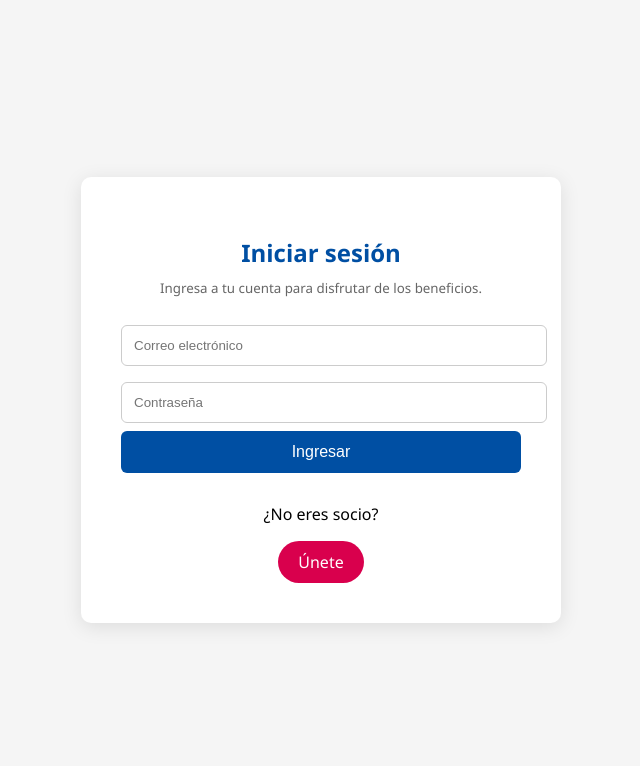
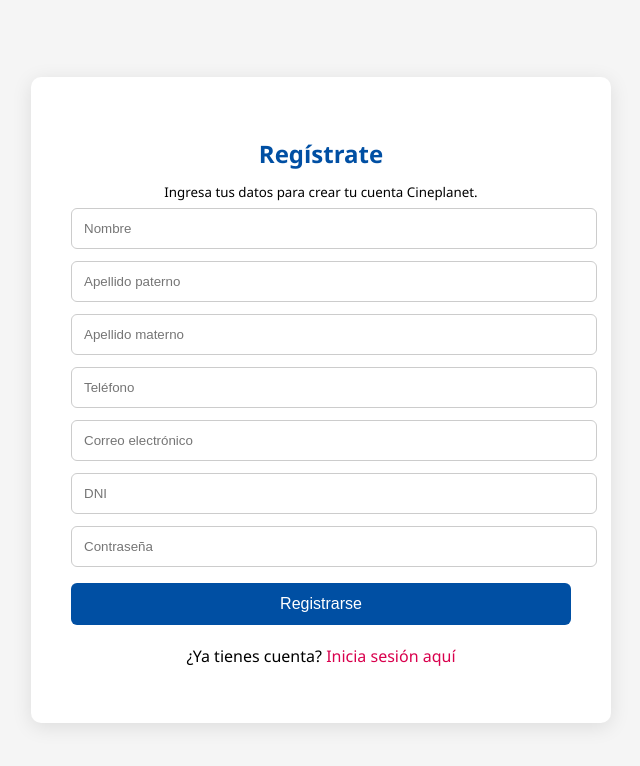
Before and after one commit to maplecongit/Cineplanet, a PHP site: page /mvc/registro.php in a window 1280 px wide. Shown: the top 766 px of the page, without its empty margins (319-959 px from the left). Run offline with PHP 8.4, Linux system fonts and the light colour scheme; a stand-in replaces the project's code that opens the database connection.

Commit message:
registro.php

```diff
--- a/registro.php
+++ b/registro.php
@@ -1,42 +1,37 @@
 <?php
-session_start();
 include 'conexion.php';
 
 if ($_SERVER["REQUEST_METHOD"] == "POST") {
+    $nombre = $_POST["nombre"];
+    $apellido_paterno = $_POST["apellido_paterno"];
+    $apellido_materno = $_POST["apellido_materno"];
+    $telefono = $_POST["telefono"];
     $correo = $_POST["correo"];
-    $password = $_POST["password"];
+    $dni = $_POST["dni"];
+    $password = password_hash($_POST["password"], PASSWORD_DEFAULT);
 
-    $sql = "SELECT id_cliente, password, nombre FROM cliente WHERE correo = ?";
+    $sql = "INSERT INTO cliente (nombre, apellido_paterno, apellido_materno, telefono, correo, dni, password)
+            VALUES (?, ?, ?, ?, ?, ?, ?)";
     $stmt = $conn->prepare($sql);
-    $stmt->bind_param("s", $correo);
-    $stmt->execute();
-    $result = $stmt->get_result();
+    $stmt->bind_param("sssssss", $nombre, $apellido_paterno, $apellido_materno, $telefono, $correo, $dni, $password);
 
-    if ($result->num_rows === 1) {
-        $cliente = $result->fetch_assoc();
-
-        if (password_verify($password, $cliente['password'])) {
-            $_SESSION['id_cliente'] = $cliente['id_cliente'];
-            $_SESSION['nombre'] = $cliente['nombre'];
-            header("Location: index.php");
-            exit;
-        } else {
-            echo "Contraseña incorrecta.";
-        }
+    if ($stmt->execute()) {
+        $success = "✅ Registro exitoso. <a href='login.php'>Iniciar sesión</a>";
     } else {
-        echo "Correo no encontrado.";
+        $error = "❌ Error: " . $stmt->error;
     }
 
     $stmt->close();
 }
 ?>
 
-<!-- Formulario HTML -->
+
+<!-- Formulario de Registro -->
 <!DOCTYPE html>
 <html lang="es">
 <head>
     <meta charset="UTF-8">
-    <title>Iniciar sesión - Cineplanet</title>
+    <title>Registro - Cineplanet</title>
     <style>
         body {
             font-family: 'Segoe UI', sans-serif;
@@ -48,13 +43,13 @@ if ($_SERVER["REQUEST_METHOD"] == "POST") {
             background: #f5f5f5;
             margin: 0;
         }
-        .login-box {
+        .register-box {
             background: #fff;
             padding: 40px;
             border-radius: 10px;
             box-shadow: 0 4px 20px rgba(0,0,0,0.1);
             text-align: center;
-            max-width: 400px;
+            max-width: 500px;
             width: 100%;
         }
         h2 {
@@ -64,7 +59,7 @@ if ($_SERVER["REQUEST_METHOD"] == "POST") {
         input {
             width: 100%;
             padding: 12px;
-            margin: 8px 0;
+            margin: 6px 0;
             border: 1px solid #ccc;
             border-radius: 6px;
         }
@@ -77,46 +72,52 @@ if ($_SERVER["REQUEST_METHOD"] == "POST") {
             border-radius: 6px;
             cursor: pointer;
             font-size: 16px;
+            margin-top: 10px;
         }
         button:hover {
             background: #003974;
         }
-        .register-section {
-            margin-top: 30px;
+        .login-link {
+            margin-top: 20px;
         }
-        .register-section a {
+        .login-link a {
             text-decoration: none;
-            background: #d9004d;
-            color: white;
-            padding: 10px 20px;
-            border-radius: 30px;
-            display: inline-block;
+            color: #d9004d;
         }
-        .register-section a:hover {
-            background: #b8003f;
+        .mensaje {
+            margin: 10px 0;
+            color: green;
         }
-        small {
-            display: block;
-            margin-bottom: 20px;
-            color: #666;
+        .error {
+            margin: 10px 0;
+            color: red;
         }
     </style>
 </head>
 <body>
 
-<div class="login-box">
-    <h2>Iniciar sesión</h2>
-    <small>Ingresa a tu cuenta para disfrutar de los beneficios.</small>
+<div class="register-box">
+    <h2>Regístrate</h2>
+    <small>Ingresa tus datos para crear tu cuenta Cineplanet.</small>
 
-    <form method="POST">
+    <?php
+        if (isset($success)) echo "<p class='mensaje'>$success</p>";
+        if (isset($error)) echo "<p class='error'>$error</p>";
+    ?>
+
+    <form method="post">
+        <input type="text" name="nombre" placeholder="Nombre" required>
+        <input type="text" name="apellido_paterno" placeholder="Apellido paterno" required>
+        <input type="text" name="apellido_materno" placeholder="Apellido materno" required>
+        <input type="text" name="telefono" placeholder="Teléfono" required>
         <input type="email" name="correo" placeholder="Correo electrónico" required>
+        <input type="text" name="dni" placeholder="DNI" required>
         <input type="password" name="password" placeholder="Contraseña" required>
-        <button type="submit">Ingresar</button>
+        <button type="submit">Registrarse</button>
     </form>
 
-    <div class="register-section">
-        <p>¿No eres socio?</p>
-        <a href="registro.php">Únete</a>
+    <div class="login-link">
+        <p>¿Ya tienes cuenta? <a href="login.php">Inicia sesión aquí</a></p>
     </div>
 </div>
 
```
